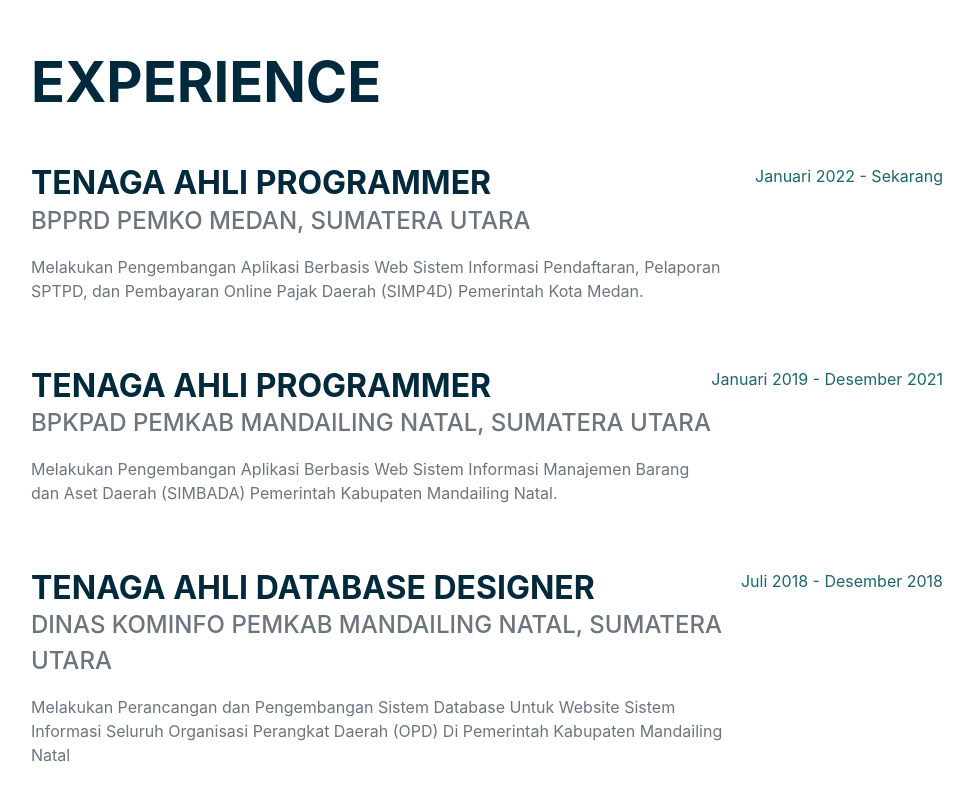
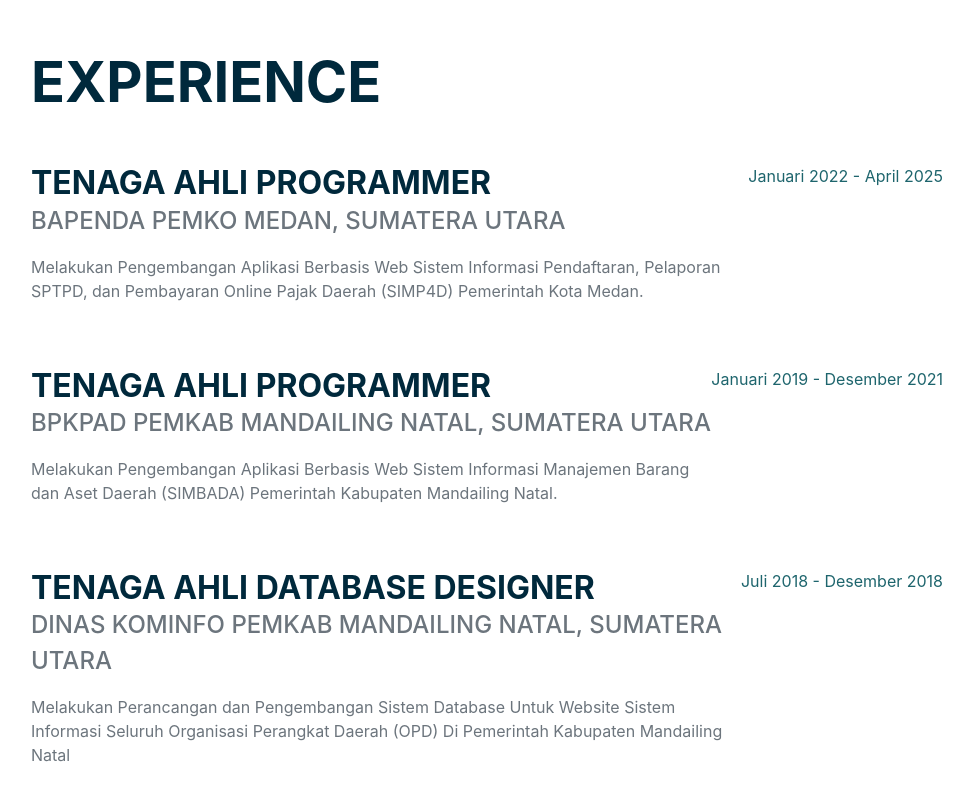
Before and after one commit to arsandisaputra/arsandisaputra.github.io, a plain HTML site: page index.html in a window 1280 px wide. Shown: the part 832-1632 px from the top of the page, without its empty margins (289-1262 px from the left). Drawn offline with nearby package versions, Linux system fonts and the light colour scheme; a web font is replaced by a local one.

Commit message:
Update index.html

```diff
--- a/index.html
+++ b/index.html
@@ -64,10 +64,10 @@
                 <div class="d-flex flex-column flex-md-row justify-content-between mb-5">
                     <div class="flex-grow-1">
                         <h3 class="mb-0">Tenaga Ahli Programmer</h3>
-                        <div class="subheading mb-3">BPPRD Pemko Medan, Sumatera Utara</div>
+                        <div class="subheading mb-3">Bapenda Pemko Medan, Sumatera Utara</div>
                         <p>Melakukan Pengembangan Aplikasi Berbasis Web Sistem Informasi Pendaftaran, Pelaporan SPTPD, dan Pembayaran Online Pajak Daerah (SIMP4D) Pemerintah Kota Medan.</p>
                     </div>
-                    <div class="flex-shrink-0"><span class="text-primary">Januari 2022 - Sekarang</span></div>
+                    <div class="flex-shrink-0"><span class="text-primary">Januari 2022 - April 2025</span></div>
                 </div>
                 <div class="d-flex flex-column flex-md-row justify-content-between mb-5">
                     <div class="flex-grow-1">
```
